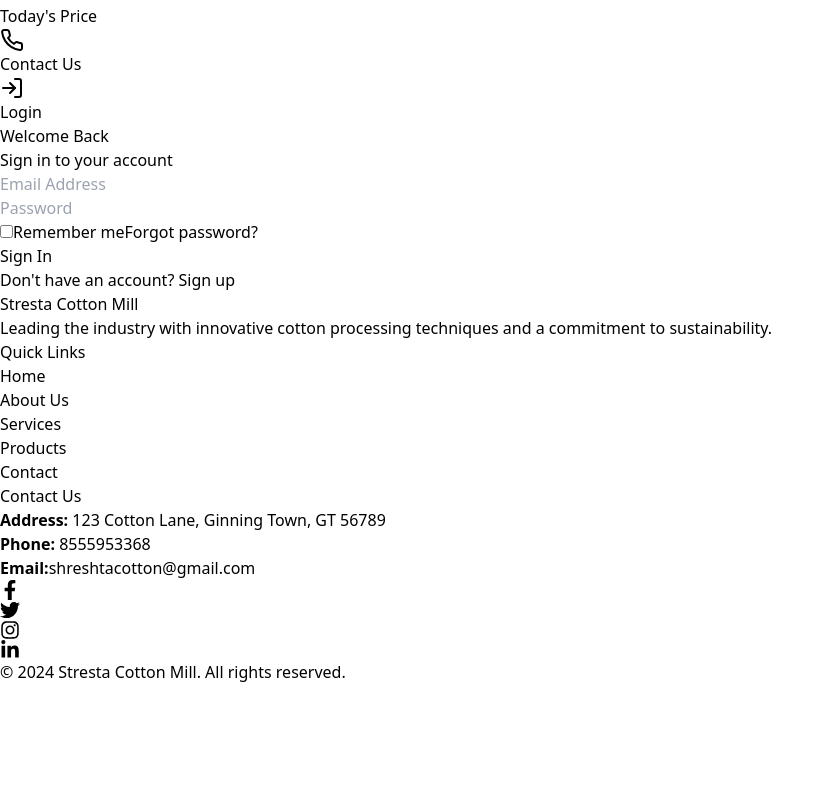
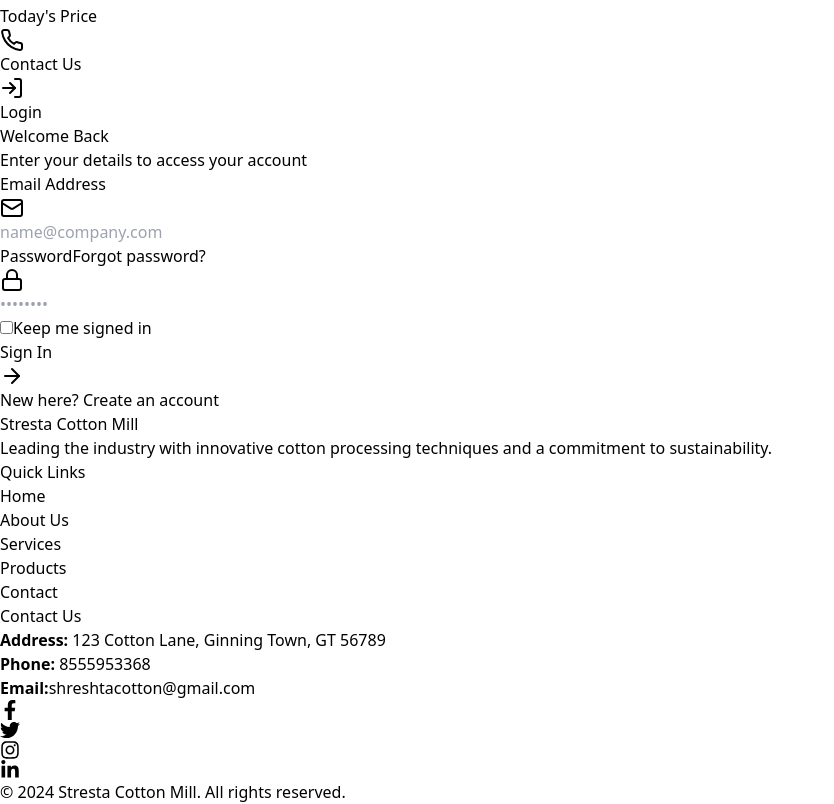
Before and after one commit to springboot44/Shresta-cotton-frontend, a React (Vite) app: page /login in a window 1280 px wide. Shown: the part 866-1670 px from the top of the page, without its empty margins (0-834 px from the left). Before the commit the page ends 1550 px from the top, so only its background shows below. Built offline with nearby package versions, Linux system fonts and the light colour scheme.

Commit message:
signup and login form are updated and ui improved

```diff
--- a/src/components/Login.jsx
+++ b/src/components/Login.jsx
@@ -1,119 +1,127 @@
 import React, { useState } from 'react';
-import { useNavigate } from 'react-router-dom';
-import { useAuth } from './AuthContext'; // Adjust the path as necessary
+import { useNavigate, Link } from 'react-router-dom';
+import { useAuth } from './AuthContext';
+import axios from 'axios';
+import { Mail, Lock, Loader2, ArrowRight } from 'lucide-react'; // Ensure lucide-react is installed
 
-import axios from 'axios'; // Ensure you have axios installed
 const Login = () => {
     const [email, setEmail] = useState("");
     const [password, setPassword] = useState("");
     const [rememberMe, setRememberMe] = useState(false);
+    const [isLoading, setIsLoading] = useState(false);
 
-    const { login } = useAuth(); // Use the login function from AuthContext
-    const navigate = useNavigate(); // Use navigate for redirection
+    const { login } = useAuth();
+    const navigate = useNavigate();
 
-    const handleSubmit = (e) => {
+    const handleSubmit = async (e) => {
         e.preventDefault();
-        console.log('Form submitted:', { email, password, rememberMe });
-
-
-          const sentData=async ()=>{
+        setIsLoading(true);
 
         try {
+            const response = await axios.post(
+                `${import.meta.env.VITE_API_BASE_URL}/auth/login`,
+                { email, password, rememberMe }
+            );
 
-                const response=await axios.post(`${import.meta.env.VITE_API_BASE_URL}/auth/login`,{email,password,rememberMe});
-
-              const {user,token}= response.data;
-                login({token,user});
-
+            if (response.data.success) {
+                const { user, token } = response.data;
+                login({ token, user });
                 navigate('/dashboard');
-
-                if(response.data.success){
-                    alert("Login successful!");
-                    // Redirect to dashboard or home page
             }
-
         } catch (error) {
             console.error('Error during login:', error);
-                alert("Login failed. Please try again.");
+            alert(error.response?.data?.message || "Login failed. Please check your credentials.");
+        } finally {
+            setIsLoading(false);
         }
-          }
-          sentData();
     };
 
     return (
-        <div className="min-h-screen flex items-center justify-center bg-gradient-to-br from-indigo-900 via-blue-900 to-purple-900 p-4">
-            {/* Background pattern overlay */}
-            <div className="absolute inset-0 bg-black opacity-20"></div>
-            <div className="absolute inset-0 bg-gradient-to-br from-indigo-600/10 to-blue-600/10"></div>
+        <div className="min-h-screen flex items-center justify-center bg-[#0f172a] relative overflow-hidden">
+            {/* Glassmorphism Background Elements */}
+            <div className="absolute top-[-10%] right-[-10%] w-[500px] h-[500px] bg-indigo-600/20 rounded-full blur-[120px] animate-pulse"></div>
+            <div className="absolute bottom-[-10%] left-[-10%] w-[400px] h-[400px] bg-blue-600/20 rounded-full blur-[120px] animate-pulse delay-1000"></div>
 
-            {/* Animated background elements */}
-            <div className="absolute top-32 right-20 w-80 h-80 bg-indigo-500/10 rounded-full blur-3xl animate-pulse"></div>
-            <div className="absolute bottom-32 left-20 w-64 h-64 bg-blue-500/10 rounded-full blur-3xl animate-pulse delay-700"></div>
-            <div className="absolute top-1/2 left-1/2 transform -translate-x-1/2 -translate-y-1/2 w-96 h-96 bg-purple-500/5 rounded-full blur-3xl animate-pulse delay-1500"></div>
-
-            {/* Main signin card */}
-            <div className="relative z-10 w-full max-w-md">
-                <div className="bg-white/95 backdrop-blur-sm rounded-2xl shadow-2xl p-8 border border-white/20">
-                    <div className="text-center mb-8">
-                        <h2 className="text-3xl font-bold text-gray-800 mb-2">Welcome Back</h2>
-                        <p className="text-gray-600">Sign in to your account</p>
+            <div className="relative z-10 w-full max-w-md px-6">
+                <div className="bg-white/10 backdrop-blur-2xl rounded-3xl shadow-2xl p-10 border border-white/10">
+                    <div className="text-center mb-10">
+                        <h2 className="text-4xl font-bold text-white mb-3">Welcome Back</h2>
+                        <p className="text-blue-100/60">Enter your details to access your account</p>
                     </div>
 
-                    <div className="space-y-6">
-                        <div className="relative">
+                    <form onSubmit={handleSubmit} className="space-y-6">
+                        {/* Email Input */}
+                        <div className="space-y-2">
+                            <label className="text-sm font-medium text-blue-100/80 ml-1">Email Address</label>
+                            <div className="relative group">
+                                <Mail className="absolute left-4 top-1/2 -translate-y-1/2 w-5 h-5 text-gray-400 group-focus-within:text-blue-400 transition-colors" />
                                 <input
                                     type="email"
-                                placeholder="Email Address"
+                                    placeholder="name@company.com"
                                     value={email}
                                     onChange={(e) => setEmail(e.target.value)}
-                                className="w-full px-4 py-3 bg-gray-50 border border-gray-200 rounded-xl focus:outline-none focus:ring-2 focus:ring-indigo-500 focus:border-transparent transition-all duration-200 placeholder-gray-500"
+                                    className="w-full pl-12 pr-4 py-3.5 bg-white/5 border border-white/10 rounded-2xl text-white placeholder-gray-500 outline-none focus:ring-2 focus:ring-blue-500/50 transition-all"
                                     required
                                 />
                             </div>
+                        </div>
 
-                        <div className="relative">
+                        {/* Password Input */}
+                        <div className="space-y-2">
+                            <div className="flex justify-between items-center ml-1">
+                                <label className="text-sm font-medium text-blue-100/80">Password</label>
+                                <a href="#" className="text-xs text-blue-400 hover:text-blue-300 transition-colors">Forgot password?</a>
+                            </div>
+                            <div className="relative group">
+                                <Lock className="absolute left-4 top-1/2 -translate-y-1/2 w-5 h-5 text-gray-400 group-focus-within:text-blue-400 transition-colors" />
                                 <input
                                     type="password"
-                                placeholder="Password"
+                                    placeholder="••••••••"
                                     value={password}
                                     onChange={(e) => setPassword(e.target.value)}
-                                className="w-full px-4 py-3 bg-gray-50 border border-gray-200 rounded-xl focus:outline-none focus:ring-2 focus:ring-indigo-500 focus:border-transparent transition-all duration-200 placeholder-gray-500"
+                                    className="w-full pl-12 pr-4 py-3.5 bg-white/5 border border-white/10 rounded-2xl text-white placeholder-gray-500 outline-none focus:ring-2 focus:ring-blue-500/50 transition-all"
                                     required
                                 />
                             </div>
+                        </div>
 
-                        <div className="flex items-center justify-between">
-                            <label className="flex items-center">
+                        {/* Remember Me */}
+                        <div className="flex items-center space-x-2 px-1">
                             <input
                                 type="checkbox"
+                                id="remember"
                                 checked={rememberMe}
                                 onChange={(e) => setRememberMe(e.target.checked)}
-                                    className="w-4 h-4 text-indigo-600 bg-gray-100 border-gray-300 rounded focus:ring-indigo-500 focus:ring-2"
+                                className="w-4 h-4 rounded border-white/10 bg-white/5 text-blue-600 focus:ring-blue-500/50"
                             />
-                                <span className="ml-2 text-sm text-gray-600">Remember me</span>
+                            <label htmlFor="remember" className="text-sm text-blue-100/60 cursor-pointer select-none">
+                                Keep me signed in
                             </label>
-                            <a href="#" className="text-sm text-indigo-600 hover:text-indigo-700 font-medium transition-colors duration-200">
-                                Forgot password?
-                            </a>
                         </div>
 
+                        {/* Submit Button */}
                         <button
-                            type="button"
-                            onClick={handleSubmit}
-                            className="w-full bg-gradient-to-r from-indigo-600 to-blue-600 hover:from-indigo-700 hover:to-blue-700 text-white font-semibold py-3 px-4 rounded-xl transition-all duration-200 transform hover:scale-105 hover:shadow-lg focus:outline-none focus:ring-2 focus:ring-indigo-500 focus:ring-offset-2"
+                            type="submit"
+                            disabled={isLoading}
+                            className="w-full group relative flex justify-center items-center bg-gradient-to-r from-blue-600 to-indigo-600 hover:from-blue-500 hover:to-indigo-500 text-white font-bold py-4 rounded-2xl transition-all duration-300 transform hover:scale-[1.02] active:scale-[0.98] shadow-xl shadow-blue-500/20 disabled:opacity-70 disabled:cursor-not-allowed"
                         >
-                            Sign In
+                            {isLoading ? (
+                                <Loader2 className="w-6 h-6 animate-spin" />
+                            ) : (
+                                <>
+                                    <span>Sign In</span>
+                                    <ArrowRight className="ml-2 w-5 h-5 group-hover:translate-x-1 transition-transform" />
+                                </>
+                            )}
                         </button>
+                    </form>
 
-
-                    </div>
-
-                    <div className="mt-6 text-center">
-                        <p className="text-gray-600">
-                            Don't have an account?{' '}
-                            <a href="#" className="text-indigo-600 hover:text-indigo-700 font-medium transition-colors duration-200">
-                                Sign up
-                            </a>
+                    <div className="mt-8 text-center">
+                        <p className="text-blue-100/60 text-sm">
+                            New here?{' '}
+                            <Link to="/signup" className="text-blue-400 hover:text-blue-300 font-bold transition-colors">
+                                Create an account
+                            </Link>
                         </p>
                     </div>
                 </div>
--- a/src/components/Signup.jsx
+++ b/src/components/Signup.jsx
@@ -1,106 +1,122 @@
 import React, { useState } from 'react';
-import axios from 'axios'; // Ensure you have axios installed
+import axios from 'axios';
+import { Link, useNavigate } from 'react-router-dom';
+import { User, Mail, Lock, Loader2 } from 'lucide-react'; // Optional icons
 
 const Signup = () => {
-    const [username, setUsername] = useState("");
-    const [email, setEmail] = useState("");
-    const [password, setPassword] = useState("");
+    const [formData, setFormData] = useState({
+        username: "",
+        email: "",
+        password: ""
+    });
+    const [isLoading, setIsLoading] = useState(false);
+    const navigate = useNavigate();
 
-    const handleSubmit = (e) => {
-        e.preventDefault();
-        console.log('Form submitted:', { username, email, password });
-        // Add your form submission logic here
+    const { username, email, password } = formData;
 
-
-
-        const sentData=async ()=>{
-
-             try {
-                const response=await axios.post(`${import.meta.env.VITE_API_BASE_URL}/auth/register`,{username,email,password});
-
-                console.log(response.data);
-                if(response.data.success){
-                    alert("Signup successful!");
-                    // Redirect to login or home page
-                }
-
-             } catch (error) {
-                console.error('Error during signup:', error);
-                alert("Signup failed. Please try again.");
-             }
-        }
-        sentData();
+    const handleChange = (e) => {
+        setFormData({ ...formData, [e.target.name]: e.target.value });
     };
 
+    const handleSubmit = async (e) => {
+        e.preventDefault();
+        setIsLoading(true);
 
+        try {
+            const response = await axios.post(
+                `${import.meta.env.VITE_API_BASE_URL}/auth/register`,
+                formData
+            );
+
+            if (response.data.success) {
+                alert("Signup successful! Welcome aboard.");
+                navigate('/login');
+            }
+        } catch (error) {
+            console.error('Error during signup:', error);
+            alert(error.response?.data?.message || "Signup failed. Please try again.");
+        } finally {
+            setIsLoading(false);
+        }
+    };
 
     return (
-        <div className="min-h-screen flex items-center justify-center bg-gradient-to-br from-blue-900 via-purple-900 to-indigo-900 p-4">
-            {/* Background pattern overlay */}
-            <div className="absolute inset-0 bg-black opacity-20"></div>
-            <div className="absolute inset-0 bg-gradient-to-br from-blue-600/10 to-purple-600/10"></div>
+        <div className="min-h-screen flex items-center justify-center bg-[#0f172a] relative overflow-hidden">
+            {/* Ambient Background Glows */}
+            <div className="absolute top-[-10%] left-[-10%] w-[40%] h-[40%] bg-blue-600/20 rounded-full blur-[120px] animate-pulse"></div>
+            <div className="absolute bottom-[-10%] right-[-10%] w-[40%] h-[40%] bg-purple-600/20 rounded-full blur-[120px] animate-pulse delay-700"></div>
 
-            {/* Animated background elements */}
-            <div className="absolute top-20 left-20 w-72 h-72 bg-blue-500/10 rounded-full blur-3xl animate-pulse"></div>
-            <div className="absolute bottom-20 right-20 w-96 h-96 bg-purple-500/10 rounded-full blur-3xl animate-pulse delay-1000"></div>
-
-            {/* Main signup card */}
-            <div className="relative z-10 w-full max-w-md">
-                <div className="bg-white/95 backdrop-blur-sm rounded-2xl shadow-2xl p-8 border border-white/20">
-                    <div className="text-center mb-8">
-                        <h2 className="text-3xl font-bold text-gray-800 mb-2">Create Account</h2>
-                        <p className="text-gray-600">Join us and start your journey</p>
+            <div className="relative z-10 w-full max-w-md px-4">
+                <div className="bg-white/10 backdrop-blur-xl rounded-3xl shadow-2xl p-8 border border-white/10">
+                    <div className="text-center mb-10">
+                        <h2 className="text-4xl font-extrabold text-white tracking-tight mb-2">
+                            Join the <span className="bg-clip-text text-transparent bg-gradient-to-r from-blue-400 to-purple-400">Future</span>
+                        </h2>
+                        <p className="text-gray-400">Create your account in seconds</p>
                     </div>
 
-                    <div className="space-y-6">
-                        <div className="relative">
+                    <form onSubmit={handleSubmit} className="space-y-5">
+                        {/* Username Field */}
+                        <div className="relative group">
+                            <User className="absolute left-3 top-1/2 -translate-y-1/2 w-5 h-5 text-gray-500 group-focus-within:text-blue-400 transition-colors" />
                             <input
+                                name="username"
                                 type="text"
                                 placeholder="Full Name"
                                 value={username}
-                                onChange={(e) => setUsername(e.target.value)}
-                                className="w-full px-4 py-3 bg-gray-50 border border-gray-200 rounded-xl focus:outline-none focus:ring-2 focus:ring-blue-500 focus:border-transparent transition-all duration-200 placeholder-gray-500"
+                                onChange={handleChange}
+                                className="w-full pl-11 pr-4 py-3.5 bg-white/5 border border-white/10 rounded-2xl text-white placeholder-gray-500 outline-none focus:ring-2 focus:ring-blue-500/50 focus:border-blue-500/50 transition-all"
                                 required
                             />
                         </div>
 
-                        <div className="relative">
+                        {/* Email Field */}
+                        <div className="relative group">
+                            <Mail className="absolute left-3 top-1/2 -translate-y-1/2 w-5 h-5 text-gray-500 group-focus-within:text-blue-400 transition-colors" />
                             <input
+                                name="email"
                                 type="email"
                                 placeholder="Email Address"
                                 value={email}
-                                onChange={(e) => setEmail(e.target.value)}
-                                className="w-full px-4 py-3 bg-gray-50 border border-gray-200 rounded-xl focus:outline-none focus:ring-2 focus:ring-blue-500 focus:border-transparent transition-all duration-200 placeholder-gray-500"
+                                onChange={handleChange}
+                                className="w-full pl-11 pr-4 py-3.5 bg-white/5 border border-white/10 rounded-2xl text-white placeholder-gray-500 outline-none focus:ring-2 focus:ring-blue-500/50 focus:border-blue-500/50 transition-all"
                                 required
                             />
                         </div>
 
-                        <div className="relative">
+                        {/* Password Field */}
+                        <div className="relative group">
+                            <Lock className="absolute left-3 top-1/2 -translate-y-1/2 w-5 h-5 text-gray-500 group-focus-within:text-blue-400 transition-colors" />
                             <input
+                                name="password"
                                 type="password"
                                 placeholder="Password"
                                 value={password}
-                                onChange={(e) => setPassword(e.target.value)}
-                                className="w-full px-4 py-3 bg-gray-50 border border-gray-200 rounded-xl focus:outline-none focus:ring-2 focus:ring-blue-500 focus:border-transparent transition-all duration-200 placeholder-gray-500"
+                                onChange={handleChange}
+                                className="w-full pl-11 pr-4 py-3.5 bg-white/5 border border-white/10 rounded-2xl text-white placeholder-gray-500 outline-none focus:ring-2 focus:ring-blue-500/50 focus:border-blue-500/50 transition-all"
                                 required
                             />
                         </div>
 
                         <button
-                            type="button"
-                            onClick={handleSubmit}
-                            className="w-full bg-gradient-to-r from-blue-600 to-purple-600 hover:from-blue-700 hover:to-purple-700 text-white font-semibold py-3 px-4 rounded-xl transition-all duration-200 transform hover:scale-105 hover:shadow-lg focus:outline-none focus:ring-2 focus:ring-blue-500 focus:ring-offset-2"
+                            type="submit"
+                            disabled={isLoading}
+                            className="w-full group relative flex justify-center items-center bg-gradient-to-r from-blue-600 to-purple-600 hover:from-blue-500 hover:to-purple-500 text-white font-bold py-4 rounded-2xl transition-all duration-300 transform hover:scale-[1.02] active:scale-[0.98] shadow-lg shadow-blue-500/25 disabled:opacity-70 disabled:cursor-not-allowed"
                         >
-                            Create Account
+                            {isLoading ? (
+                                <Loader2 className="w-6 h-6 animate-spin" />
+                            ) : (
+                                "Get Started"
+                            )}
                         </button>
-                    </div>
+                    </form>
 
-                    <div className="mt-6 text-center">
-                        <p className="text-gray-600">
-                            Already have an account?{' '}
-                            <a href="#" className="text-blue-600 hover:text-blue-700 font-medium transition-colors duration-200">
-                                Sign in
-                            </a>
+                    <div className="mt-8 text-center">
+                        <p className="text-gray-400">
+                            Already a member?{' '}
+                            <Link to="/login" className="text-blue-400 hover:text-blue-300 font-semibold transition-colors">
+                                Sign In
+                            </Link>
                         </p>
                     </div>
                 </div>
```
Also changed, not shown: 1 other file (tests, documents, lock files or other folders). Lines whose indentation alone changed are shown as unchanged.
